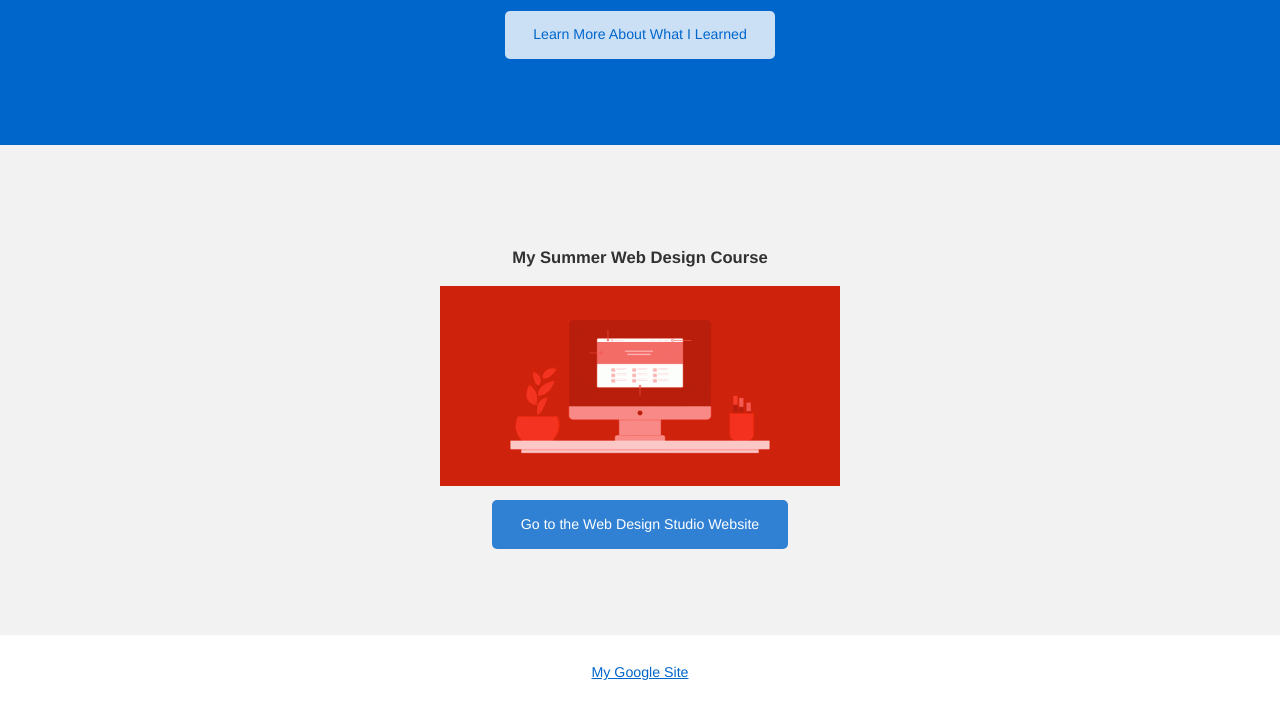
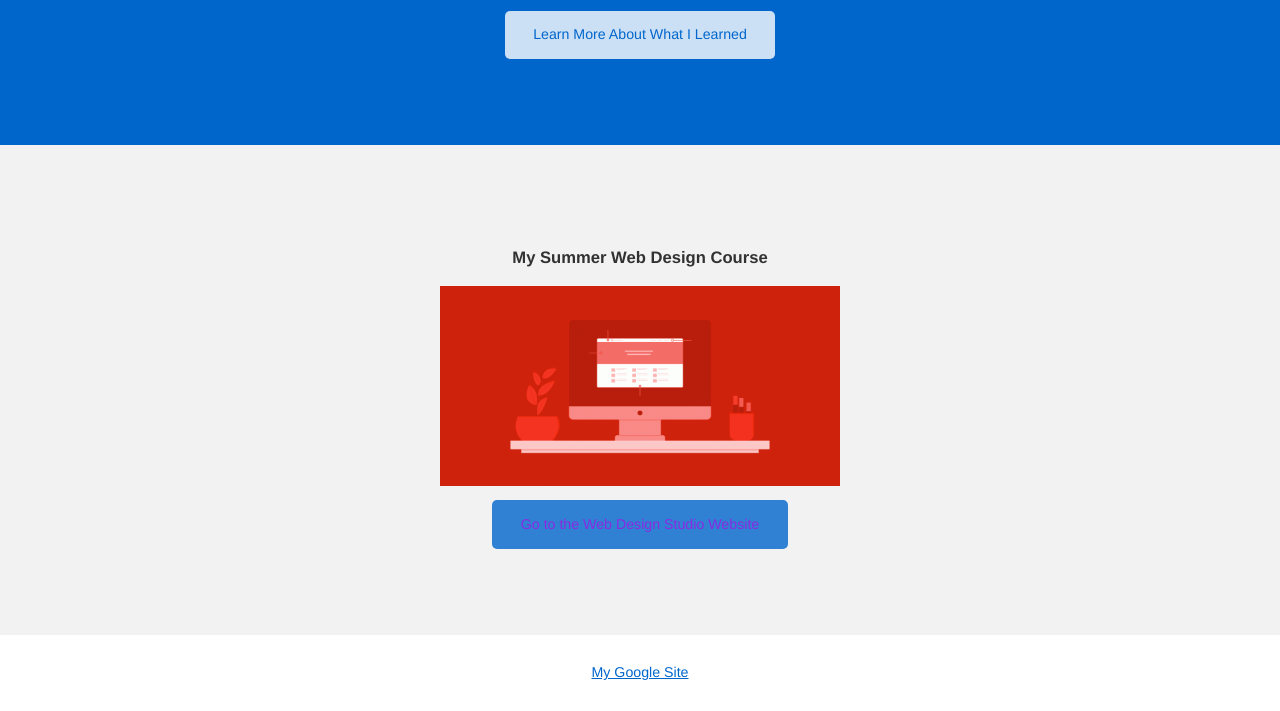
Before and after one commit to iolanijohann/iolanijohann.github.io, a plain HTML site: page index.html in a window 1280 px wide. Shown: the part 304-1015 px from the top of the page. Drawn offline with Linux system fonts and the light colour scheme.

Commit message:
Benny Sings

```diff
--- a/css/style.css
+++ b/css/style.css
@@ -26,12 +26,12 @@ img {
     padding: 1em 2em;
     text-decoration: none;
     background-color: rgba(0, 102, 204, .8);
-    color: white;
+    color: blueviolet;
     border-radius: 5px;
 }
 .button:hover {
     background-color: rgba(0, 102, 204, 1);
-    color: white;
+    color: purple;
 }
 .button.dark {
     color: rgba(0, 102, 204, 1);
```
